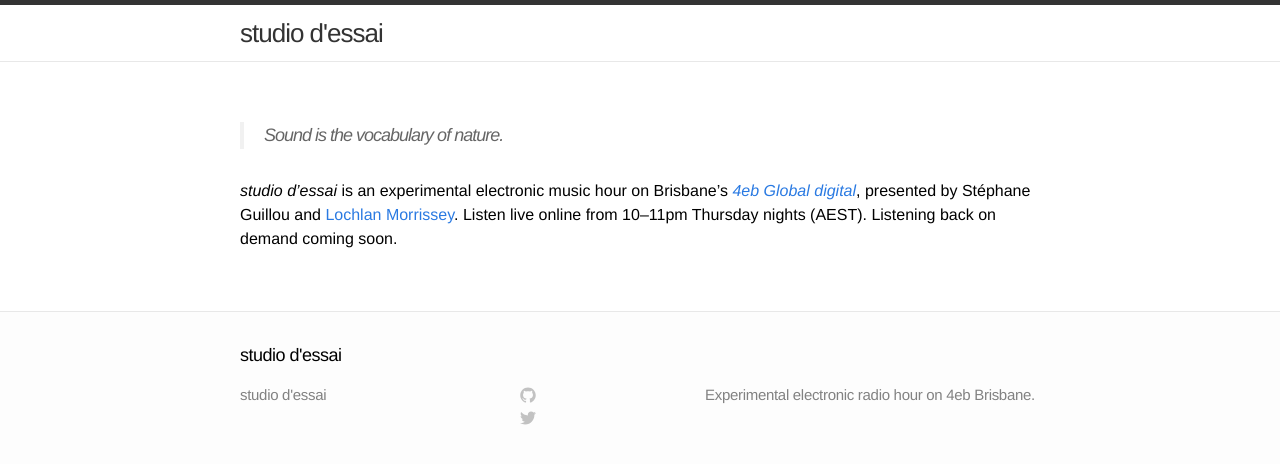
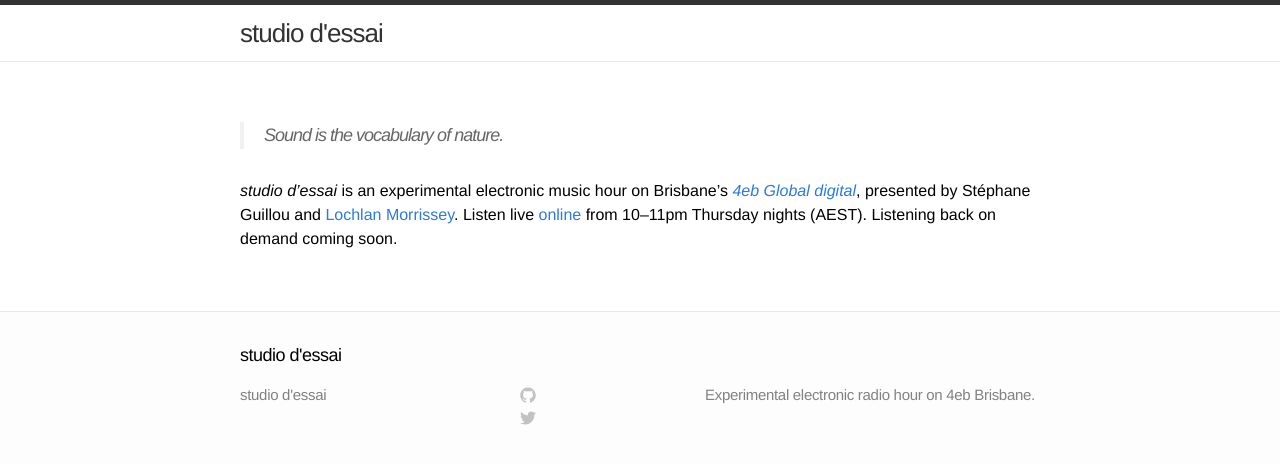
Before and after one commit to studio-dessai/studio-dessai.github.io, a Jekyll site: the page built from starter.md, in a window 1280 px wide. Shown: the top 464 px of the page. Built offline with Jekyll 4.4.1, drawn with Linux system fonts in a browser that asks for light colours; part of the change alters nothing that is shown.

Commit message:
Added link to stream of show.

```diff
--- a/starter.md
+++ b/starter.md
@@ -7,6 +7,7 @@ permalink: index.html
 
 _studio d'essai_ is an experimental electronic music hour on Brisbane's
 _<a href="http://4eb.org.au/global">4eb Global digital</a>_, presented by
-Stéphane Guillou and [Lochlan Morrissey](http://sghignazzo.org). Listen live online
+Stéphane Guillou and [Lochlan Morrissey](http://sghignazzo.org). Listen live
+[online](http://4eb.org.au/listen)
 from 10--11pm Thursday nights (AEST).
 Listening back on demand coming soon.
```
